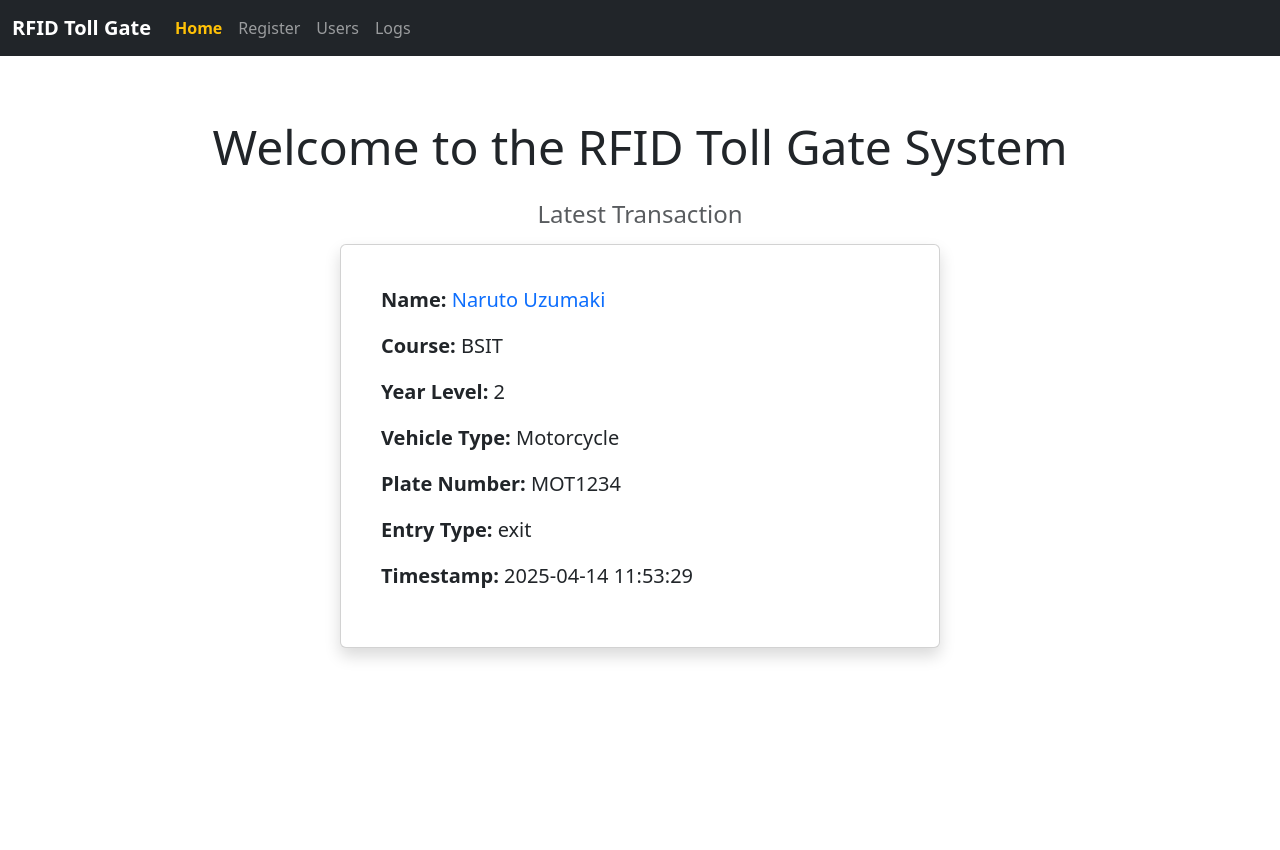
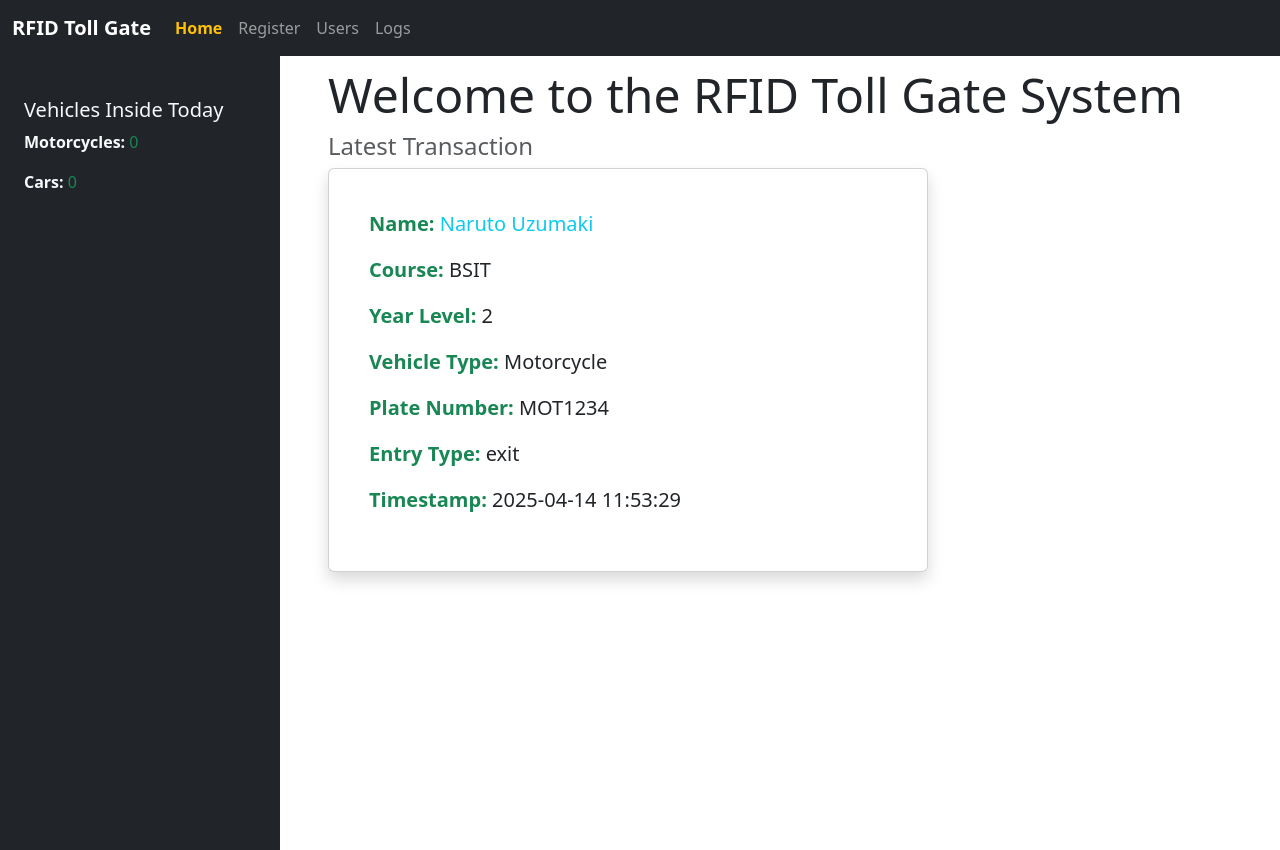
Before and after one commit to KennyNeutron/RFID_Toll_Gate, a Flask app: page / in a window 1280 px wide. Before the commit the page ends 659 px from the top, so only its background shows below. Run offline with Flask 3, Linux system fonts and the light colour scheme; data comes from the database, SQL or seed files in the repository; both versions use the stored data as it was after the commit.

Commit message:
modified the looks (aesthetics), and added a prevention for multiple taps for the same transaction

```diff
--- a/main.py
+++ b/main.py
@@ -3,6 +3,7 @@ import serial
 import threading
 import sqlite3
 from datetime import datetime
+from collections import defaultdict
 
 app = Flask(__name__)
 
@@ -18,46 +19,52 @@ def log_transaction(rfid, entry_type):
     try:
         conn = sqlite3.connect('rfid_gate.db')
         c = conn.cursor()
+
+        # ✅ Check the latest entry_type for this RFID
+        c.execute('''
+            SELECT entry_type FROM logs
+            WHERE rfid = ?
+            ORDER BY timestamp DESC
+            LIMIT 1
+        ''', (rfid,))
+        last_entry = c.fetchone()
+
+        # ✅ Skip if same as last entry_type
+        if last_entry and last_entry[0] == entry_type:
+            print(f"[SKIPPED] Duplicate entry_type '{entry_type}' for RFID {rfid}")
+            conn.close()
+            return
+
+        # ✅ Fetch user details
         c.execute("SELECT name, course, year_level, vehicle_type, plate_number FROM users WHERE rfid = ?", (rfid,))
         result = c.fetchone()
 
         if result:
             name, course, year_level, vehicle_type, plate_number = result
-            timestamp = datetime.now().strftime("%Y-%m-%d %H:%M:%S")
-
-            c.execute('''
-                INSERT INTO logs (
-                    rfid, name, course, year_level, vehicle_type,
-                    plate_number, timestamp, entry_type
-                ) VALUES (?, ?, ?, ?, ?, ?, ?, ?)
-            ''', (
-                rfid, name, course, year_level, vehicle_type,
-                plate_number, timestamp, entry_type
-            ))
-
-            conn.commit()
-            print(f"[LOGGED] {rfid} | {entry_type} @ {timestamp}")
         else:
             name = f"UNKNOWN: {rfid}"
             course = year_level = vehicle_type = plate_number = ""
-            timestamp = datetime.now().strftime("%Y-%m-%d %H:%M:%S")
 
-            c.execute('''
-                INSERT INTO logs (
-                    rfid, name, course, year_level, vehicle_type,
-                    plate_number, timestamp, entry_type
-                ) VALUES (?, ?, ?, ?, ?, ?, ?, ?)
-            ''', (
+        # ✅ Insert new log
+        timestamp = datetime.now().strftime("%Y-%m-%d %H:%M:%S")
+        c.execute('''
+            INSERT INTO logs (
                 rfid, name, course, year_level, vehicle_type,
                 plate_number, timestamp, entry_type
-            ))
+            ) VALUES (?, ?, ?, ?, ?, ?, ?, ?)
+        ''', (
+            rfid, name, course, year_level, vehicle_type,
+            plate_number, timestamp, entry_type
+        ))
 
-            conn.commit()
-            print(f"[LOGGED UNKNOWN] {rfid} | {entry_type} @ {timestamp}")
+        conn.commit()
+        conn.close()
 
-        conn.close()
+        print(f"[LOGGED] {name} ({rfid}) | {entry_type} @ {timestamp}")
+
     except Exception as e:
         print("[ERROR - logging]:", e)
+
 
 # ✅ Serial reading + logging
 def read_rfid():
@@ -225,6 +232,38 @@ def delete_user(rfid):
         print(f"[ERROR] Failed to delete user {rfid}: {e}")
     return redirect('/users')
 
+@app.route('/current_counts')
+def current_counts():
+    try:
+        conn = sqlite3.connect('rfid_gate.db')
+        c = conn.cursor()
+        today = datetime.now().strftime("%Y-%m-%d")
+
+        c.execute('''
+            SELECT vehicle_type, entry_type
+            FROM logs
+            WHERE DATE(timestamp) = ?
+        ''', (today,))
+
+        logs = c.fetchall()
+        conn.close()
+
+        counts = defaultdict(int)
+        for vehicle_type, entry_type in logs:
+            key = vehicle_type.strip().lower()
+            if entry_type == 'enter':
+                counts[key] += 1
+            elif entry_type == 'exit':
+                counts[key] -= 1
+
+        return jsonify({
+            "motorcycles": max(counts.get("motorcycle", 0), 0),
+            "cars": max(counts.get("car", 0), 0)
+        })
+
+    except Exception as e:
+        print("[ERROR] current_counts:", e)
+        return jsonify({"motorcycles": 0, "cars": 0, "status": "error"})
 
 if __name__ == '__main__':
     app.run(debug=True, host='0.0.0.0', port=5000)
--- a/static/scripts.js
+++ b/static/scripts.js
@@ -28,3 +28,20 @@ function fetchLatestTransaction() {
 // Refresh every second
 setInterval(fetchLatestTransaction, 1000);
 fetchLatestTransaction(); // initial call
+
+function fetchCounts() {
+  fetch('/current_counts')
+    .then(res => res.json())
+    .then(data => {
+      document.getElementById("motorcycle-count").textContent = data.motorcycles;
+      document.getElementById("car-count").textContent = data.cars;
+    })
+    .catch(err => {
+      console.error("Count fetch error:", err);
+      document.getElementById("motorcycle-count").textContent = "Error";
+      document.getElementById("car-count").textContent = "Error";
+    });
+}
+
+setInterval(fetchCounts, 1000);
+fetchCounts(); // Initial fetch
--- a/templates/base.html
+++ b/templates/base.html
@@ -10,12 +10,11 @@
   <script src="https://cdn.jsdelivr.net/npm/bootstrap@5.3.2/dist/js/bootstrap.bundle.min.js"></script>
 
   <style>
-    body { padding-top: 70px; }
+    body { padding-top: 50px; }
     .navbar-brand { font-weight: bold; }
   </style>
 </head>
 <body>
-  <!-- ✅ Navigation Bar -->
 <!-- ✅ Navigation Bar -->
 <nav class="navbar navbar-expand-lg navbar-dark bg-dark fixed-top">
   <div class="container-fluid">
@@ -41,8 +40,9 @@
 
 
   <!-- ✅ Main Content -->
-  <div class="container">
+  <div id="page-wrapper">
     {% block content %}{% endblock %}
   </div>
+
 </body>
 </html>
--- a/templates/index.html
+++ b/templates/index.html
@@ -1,25 +1,34 @@
 {% extends "base.html" %}
 {% block content %}
-<div class="container mt-5">
-  <div class="text-center">
-    <h1 class="mb-4 display-5">Welcome to the RFID Toll Gate System</h1>
-    <h4 class="mb-3 text-muted">Latest Transaction</h4>
+
+<div id="wrapper" style="display: flex; width: 100vw; min-height: 100vh;">
+  <!-- Sidebar -->
+  <div id="sidebar" class="bg-dark text-light px-4 py-5" style="width: 280px;">
+    <h5>Vehicles Inside Today</h5>
+    <p><strong>Motorcycles:</strong> <span id="motorcycle-count" class="text-success">Loading...</span></p>
+    <p><strong>Cars:</strong> <span id="car-count" class="text-success">Loading...</span></p>
   </div>
 
-  <div class="d-flex justify-content-center">
-    <div class="card shadow p-4 fs-5" style="max-width: 600px; width: 100%;">
+  <!-- Main Content -->
+  <div id="main-content" class="bg-secondary.bg-gradient py-3 px-5" style="flex-grow: 1;">
+    <h1 class="display-5">Welcome to the RFID Toll Gate System</h1>
+    <h4 class="text-muted">Latest Transaction</h4>
+
+    <div class="card .bg-primary shadow p-4 fs-5" style="max-width: 600px;">
       <div class="card-body" id="latest-transaction">
-        <p><strong>Name:</strong> <span id="name" class="text-primary">Loading...</span></p>
-        <p><strong>Course:</strong> <span id="course">Loading...</span></p>
-        <p><strong>Year Level:</strong> <span id="year_level">Loading...</span></p>
-        <p><strong>Vehicle Type:</strong> <span id="vehicle_type">Loading...</span></p>
-        <p><strong>Plate Number:</strong> <span id="plate_number">Loading...</span></p>
-        <p><strong>Entry Type:</strong> <span id="entry_type">Loading...</span></p>
-        <p><strong>Timestamp:</strong> <span id="timestamp">Loading...</span></p>
+        <p><strong class="text-success">Name:</strong> <span id="name" class="text-info">Loading...</span></p>
+        <p><strong class="text-success">Course:</strong> <span id="course">Loading...</span></p>
+        <p><strong class="text-success">Year Level:</strong> <span id="year_level">Loading...</span></p>
+        <p><strong class="text-success">Vehicle Type:</strong> <span id="vehicle_type">Loading...</span></p>
+        <p><strong class="text-success">Plate Number:</strong> <span id="plate_number">Loading...</span></p>
+        <p><strong class="text-success">Entry Type:</strong> <span id="entry_type">Loading...</span></p>
+        <p><strong class="text-success">Timestamp:</strong> <span id="timestamp">Loading...</span></p>
       </div>
     </div>
   </div>
 </div>
 
+
 <script src="{{ url_for('static', filename='scripts.js') }}"></script>
-{% endblock %}
+
+{% endblock %}SS
```
Also changed, not shown: static/styles.css (+52 -29 lines), rfid_gate.db, 1 other file.
